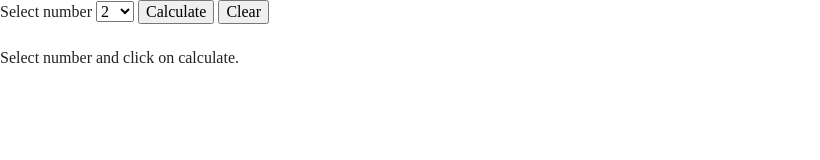
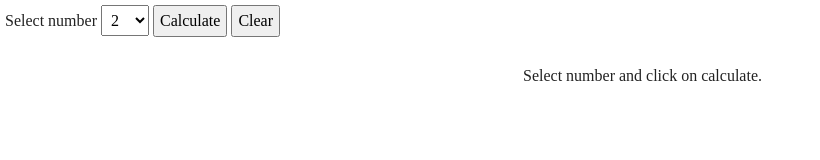
Before and after one commit to dayaramthakkar/math1, a plain HTML site: page index.html in a window 1280 px wide. Shown: the whole page, without its empty margins (0-820 px from the left). Drawn offline with nearby package versions, Linux system fonts and the light colour scheme.

Commit message:
updated style

```diff
--- a/index.html
+++ b/index.html
@@ -22,9 +22,9 @@
     <p class="browserupgrade">You are using an <strong>outdated</strong> browser. Please <a href="https://browsehappy.com/">upgrade your browser</a> to improve your experience and security.</p>
   <![endif]-->
 
-  <!-- Add your site or application content here -->
+  <div style="padding: 5px;">
     <label for="selectnumber">Select number </label>
-  <select id="selectnumber">
+    <select id="selectnumber" style="padding: 5px;">
         <option value="2" selected>2</option>
         <option value="3">3</option>
         <option value="4">4</option>
@@ -35,11 +35,12 @@
         <option value="9">9</option>
         <option value="10">10</option>
     <select>
-  <button id="calc">Calculate</button>
-  <button id="clear">Clear</button>
+    <button id="calc" style="padding: 5px;">Calculate</button>
+    <button id="clear" style="padding: 5px;">Clear</button>
+  </div>
+
   <br />
-  <br />
-  <div id="output">Select number and click on calculate.</div>
+  <div id="output" style="padding-left: 5px; text-align: center;">Select number and click on calculate.</div>
   <script src="js/vendor/modernizr-3.8.0.min.js"></script>
   <script src="https://code.jquery.com/jquery-3.4.1.min.js" integrity="sha256-CSXorXvZcTkaix6Yvo6HppcZGetbYMGWSFlBw8HfCJo=" crossorigin="anonymous"></script>
   <script>window.jQuery || document.write('<script src="js/vendor/jquery-3.4.1.min.js"><\/script>')</script>
```
Lines whose indentation alone changed are shown as unchanged.
